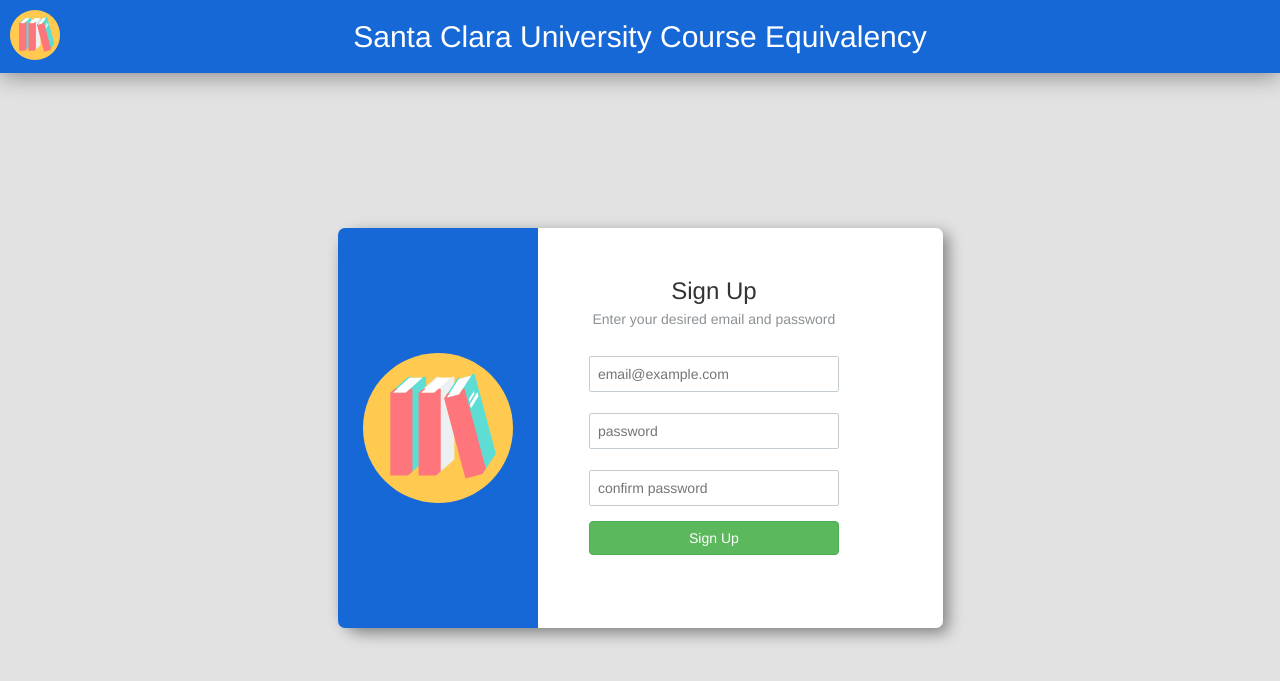
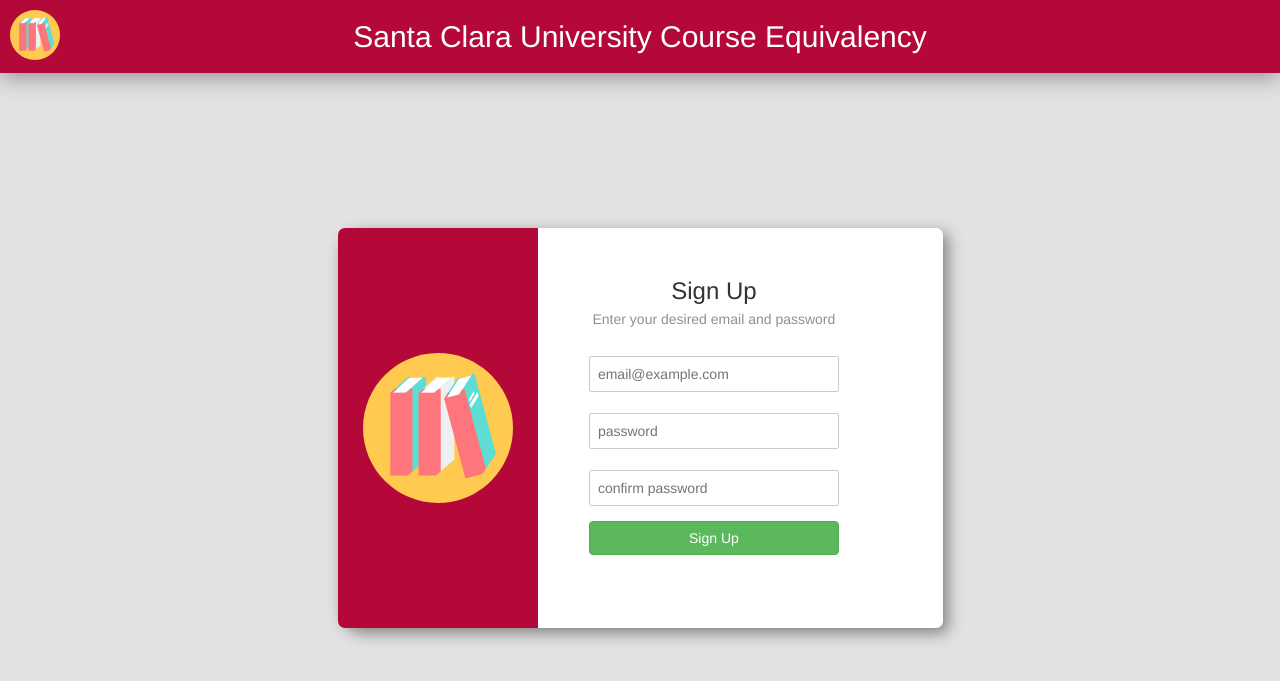
Before and after one commit to kvelcich/Course_Equivalency, a PHP site: page /Application/signup.html in a window 1280 px wide. Shown: the top 681 px of the page. Run offline with PHP 8.4, Linux system fonts and the light colour scheme; some libraries are stand-ins or nearby versions.

Commit message:
changing to scu theme

```diff
--- a/Application/assets/style.css
+++ b/Application/assets/style.css
@@ -1,3 +1,8 @@
+/*
+#b30838
+#1668d6
+*/
+
 body {
   padding-top: 0px;
   margin-top: 0px;
@@ -7,7 +12,7 @@ body {
 
 #title {
   position: absolute;
-  background: #1668d6;
+  background: #b30838;
   width: 100%;
   box-shadow: 0px 2px 25px grey;
 } #title h2 {
@@ -39,7 +44,7 @@ body {
   border-bottom-left-radius: 7px;
   height: 400px;
   width: 200px;
-  background: #1668d6;
+  background: #b30838;
 } #main-container .second {
   padding: 50px;
 } #main-container .first img {
```
